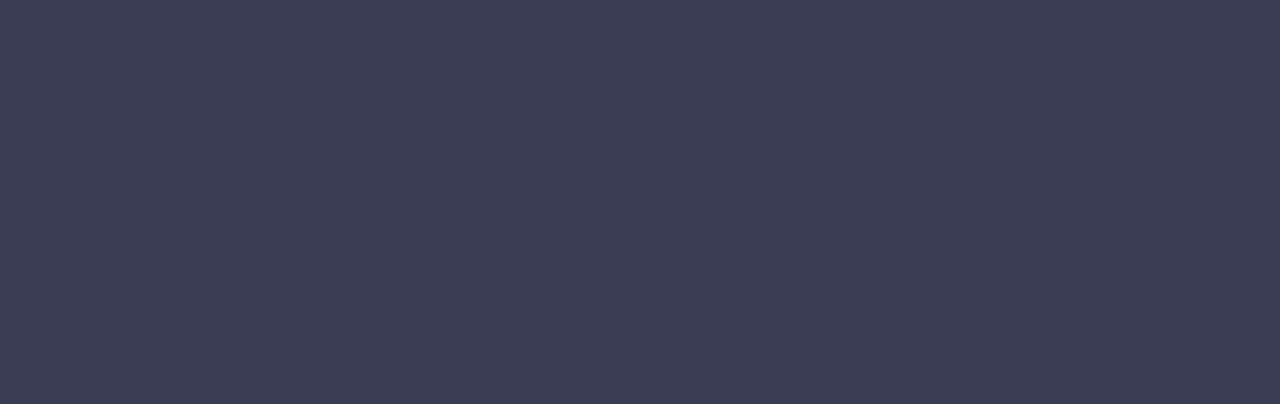
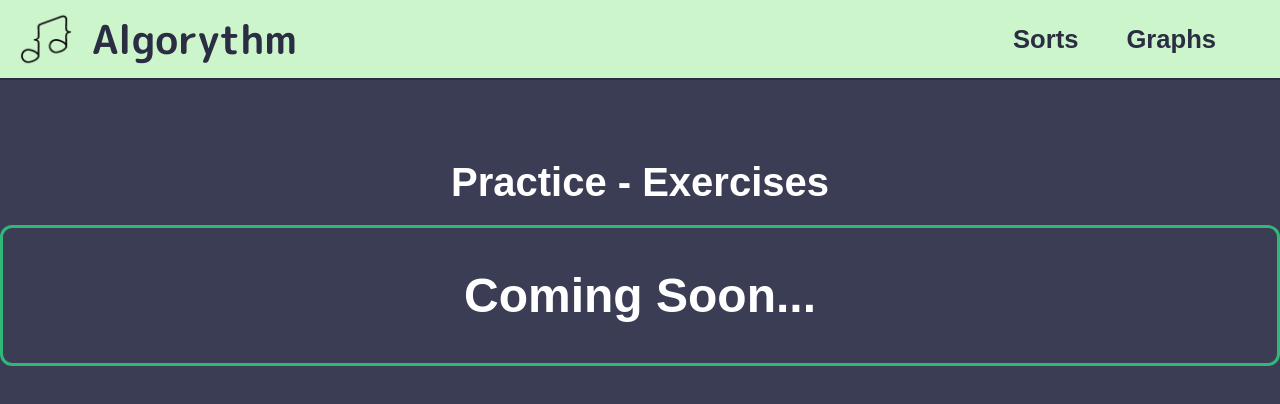
Before and after one commit to santiagosauma/Algorythm, a React (Create React App) app: page /practice in a window 1280 px wide. Before the commit this address had no page. Shown: the top 404 px of the page. Built offline with nearby package versions, Linux system fonts and the light colour scheme.

Commit message:
Base Practice done

```diff
--- /dev/null
+++ b/src/components/Practice.js
@@ -0,0 +1,19 @@
+import React from 'react';
+import TopBar from './TopBar';
+import './styles/Practice.css';
+
+function Practice() {
+  return (
+    <div className="practice-page">
+      <TopBar />
+      <div className="practice-content">
+        <h1>Practice - Exercises</h1>
+        <div className="coming-soon-container">
+          <h2>Coming Soon...</h2>
+        </div>
+      </div>
+    </div>
+  );
+}
+
+export default Practice;
--- a/src/components/SortDetail.js
+++ b/src/components/SortDetail.js
@@ -30,6 +30,10 @@ function SortDetails() {
           console.error('Failed to copy code: ', error);
         });
     }
+  };
+
+  const handlePracticeClick = () => {
+    navigate('/practice');
   };
 
   useEffect(() => {
@@ -124,7 +128,7 @@ function SortDetails() {
               <img src={process.env.PUBLIC_URL + '/resources/copy.png'} alt="Copy icon" className="button-icon" />
               Copy Code
             </button>
-            <button className="practice-button">Practice</button>
+            <button className="practice-button" onClick={handlePracticeClick}>Practice</button>
           </div>
         </div>
 
--- /dev/null
+++ b/src/components/styles/Practice.css
@@ -0,0 +1,35 @@
+.practice-page {
+    padding: 0px;
+    color: white;
+    background-color: #3b3d54;
+    min-height: 100vh;
+    margin: 0;
+  }
+
+  .practice-content {
+    text-align: center;
+    margin-top: 10vh;
+  }
+
+  .practice-content h1 {
+    font-family: 'Sora', sans-serif;
+    font-size: 2.5rem;
+    color: white;
+    margin-bottom: 20px;
+  }
+
+  .coming-soon-container {
+    display: flex;
+    justify-content: center;
+    align-items: center;
+    background-color: transparent;
+    border: 3px solid #32b67a;
+    border-radius: 12px;
+    padding: 40px;
+  }
+
+  .coming-soon-container h2 {
+    font-family: 'Sora', sans-serif;
+    font-size: 3rem;
+    color: white;
+  }
--- a/src/index.js
+++ b/src/index.js
@@ -7,6 +7,7 @@ import Landing from './landing';
 import Sorts from './components/Sorts';
 import SortDetails from './components/SortDetail';
 import Visualizer from './components/Visualizer';
+import Practice from './components/Practice';
 
 const svgPaths = [
   '/svg/note1.svg',
@@ -32,6 +33,7 @@ root.render(
         <Route path="/sorts" element={<Sorts />} />
         <Route path="/sortdetails/:id" element={<SortDetails />} />
         <Route path="/visualizer" element={<Visualizer />} />
+        <Route path="/practice" element={<Practice />} />
       </Routes>
     </Router>
   </React.StrictMode>,
```
